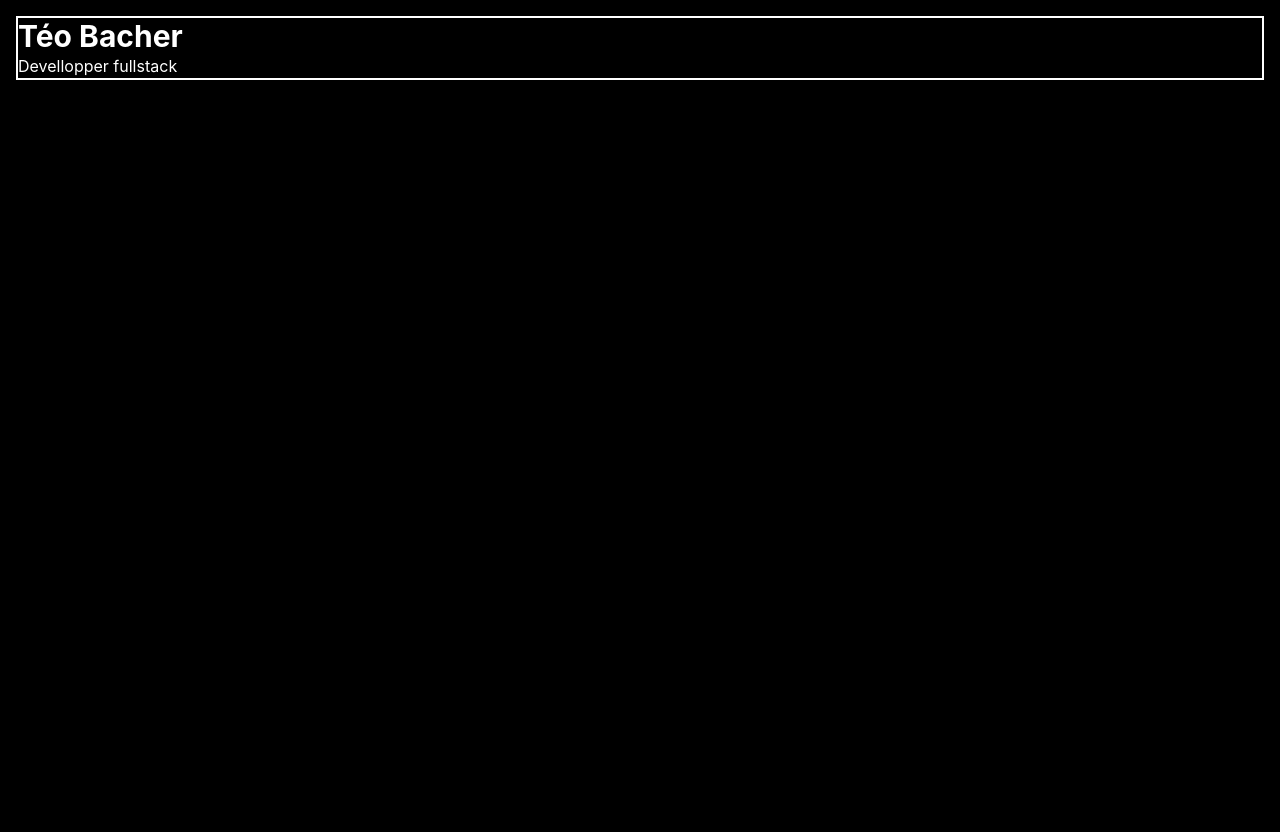
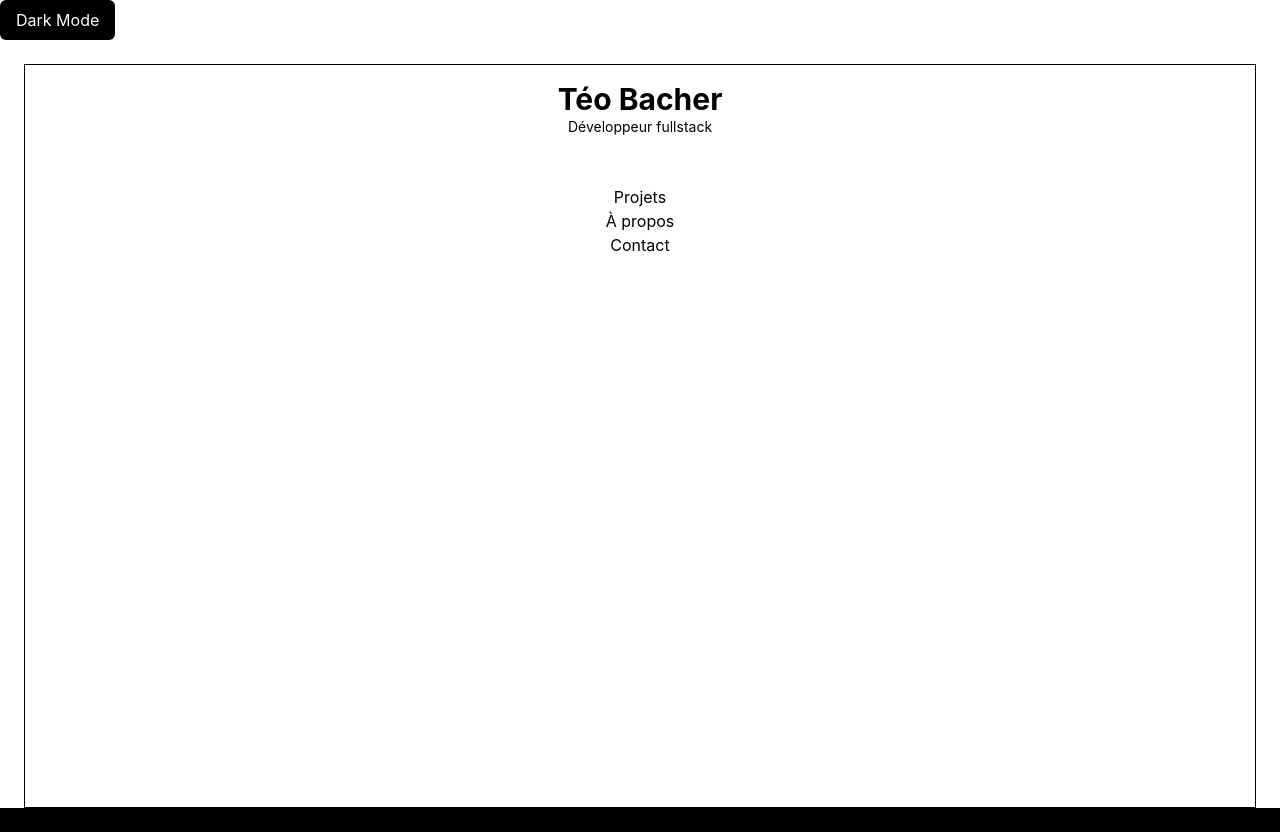
Before and after one commit to w0lwin/Portefolio, a React (Create React App) app in the folder portefolio/: page / in a window 1280 px wide. Before the commit the page ends 800 px from the top, so only its background shows below. Built offline with nearby package versions, Linux system fonts and the light colour scheme.

Commit message:
feat(Controller) colors thème

```diff
--- a/portefolio/src/App.css
+++ b/portefolio/src/App.css
@@ -4,11 +4,23 @@
 @import 'tailwindcss/components.css';
 @import 'tailwindcss/utilities.css';
 
-
 body {
   background-color: black;
 }
 
+.border {
+  margin: 3vh;
+  padding: 2vh;
+  border: 1px solid white;
+  height: 93vh;
+}
+
+.dark-border {
+  margin: 3vh;
+  padding: 2vh;
+  border: 1px solid black;
+  height: 93vh;
+}
 
 
 .infos {
--- a/portefolio/src/App.js
+++ b/portefolio/src/App.js
@@ -1,16 +1,33 @@
+// App.js
 import { BrowserRouter as Router, Route, Routes } from 'react-router-dom';
+import { useState } from 'react';
 import './App.css';
 import Home from './Components/Home';
 
 function App() {
+  const [darkMode, setDarkMode] = useState(false);
+
+  function toggleMode() {
+    setDarkMode(!darkMode);
+  }
+
   return (
     <Router>
-      <div className="App">
+      <div className={`transition-all duration-1000 ${darkMode ? 'bg-dark text-dark-light' : 'bg-dark-light text-dark'}`}>
+        <button
+          className={`rounded-md py-2 px-4 ${darkMode ? 'bg-dark-light text-dark' : 'bg-dark text-dark-light'}`}
+          onClick={toggleMode}
+        >
+          {darkMode ? 'Light Mode' : 'Dark Mode'}
+        </button>
         <Routes>
-          <Route path="/" element={<Home />} />
-        </Routes>
+          <Route
+              path="/"
+              element={<Home darkMode={darkMode} />}/>
+          </Routes>
       </div>
     </Router>
+
   );
 }
 
--- a/portefolio/src/Components/Home.jsx
+++ b/portefolio/src/Components/Home.jsx
@@ -1,13 +1,11 @@
-
-import React, { useState,useEffect} from 'react';
+// Home.js
+import React, { useState, useEffect } from 'react';
 import Loading from './Loading';
 
-
-const Home = () => {
+const Home = ({ darkMode }) => {
   const [isLoading, setIsLoading] = useState(true);
 
   useEffect(() => {
-    // Simulate an API call
     setTimeout(() => {
       setIsLoading(false);
     }, 5000);
@@ -17,16 +15,20 @@ const Home = () => {
     return <Loading />;
   }
 
-
-
-
   return (
-    <div className="mx-4 my-4 border-white border-2" >
-          <div>
-            <h1 className="text-3xl text-white font-bold " >Téo Bacher</h1>
-            <h6 className='text-white'>Devellopper fullstack</h6>
-          </div>
+    <div className={`border transition-all duration-500 ${darkMode ? 'border' : 'dark-border'}`}>
+      <div className={`infos transition-all duration-500 ${darkMode ? 'dark-infos' : ''}`}>
+        <h1 className={`text-3xl transition-all duration-500 ${darkMode ? 'text-white' : 'text-black'} font-bold`}>Téo Bacher</h1>
+        <h6 className={`transition-all duration-500 ${darkMode ? 'text-white' : 'text-black'} text-sm`}>Développeur fullstack</h6>
       </div>
+      <br />
+      <br />
+      <div className={`infos transition-all duration-500 ${darkMode ? 'dark-infos' : ''}`}>
+        <p className={`transition-all duration-500 ${darkMode ? 'text-white' : 'text-black'}`}> Projets</p>
+        <p className={`transition-all duration-500 ${darkMode ? 'text-white' : 'text-black'}`}> À propos</p>
+        <p className={`transition-all duration-500 ${darkMode ? 'text-white' : 'text-black'}`}> Contact</p>
+      </div>
+    </div>
   );
 };
 
--- a/portefolio/tailwind.config.js
+++ b/portefolio/tailwind.config.js
@@ -7,8 +7,8 @@ module.exports = {
   theme: {
     extend: {
       colors: {
-        'dark': '#1a202c',
-        'dark-light': '#2d3748',
+        'dark': '#000000',
+        'dark-light': '#ffffff',
       },
     },
   },
```
